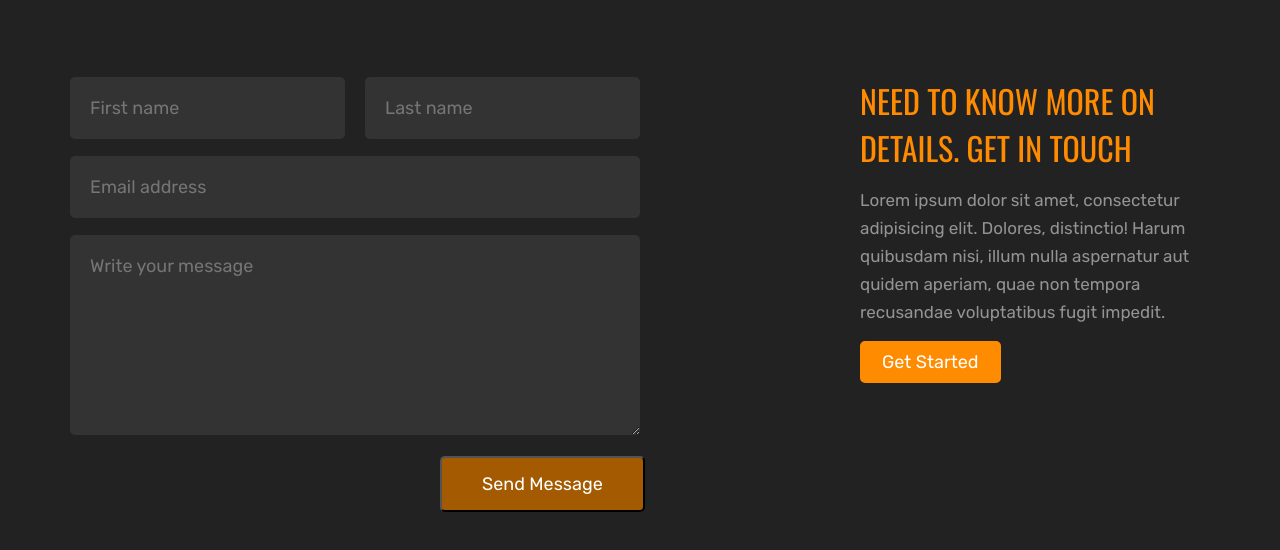
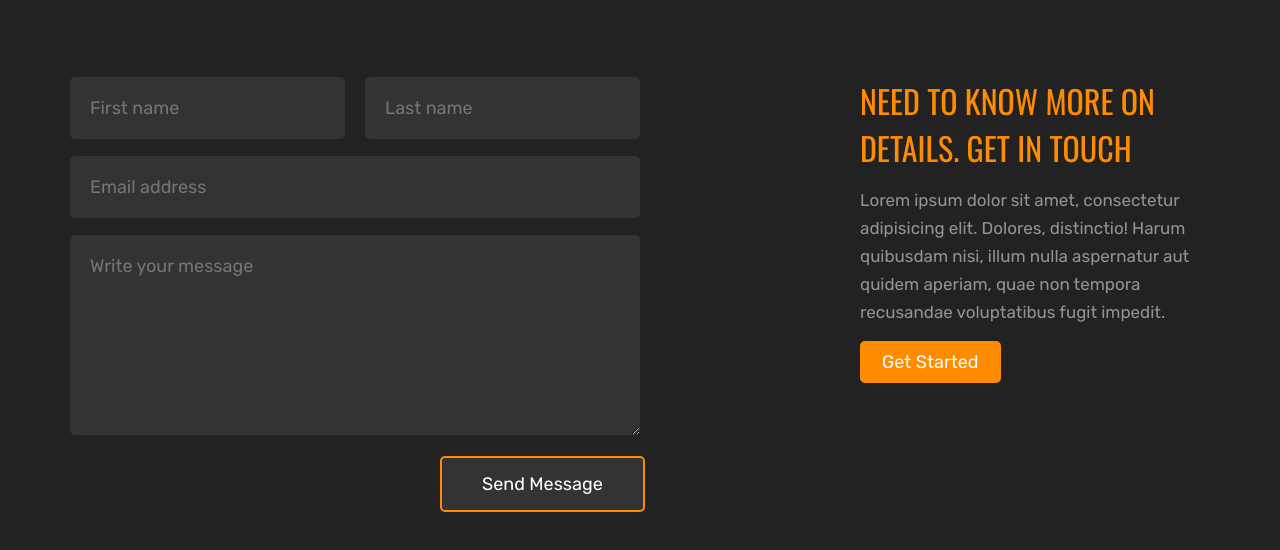
Before and after one commit to Muhammad-Hamim/skater, a plain HTML site: page index.html in a window 1280 px wide. In both pictures the pointer is over the input "Send Message". Shown: the part 9251-9801 px from the top of the page. Drawn offline with nearby package versions, Linux system fonts and the light colour scheme.

Commit message:
added contact button hover effect

```diff
--- a/style.css
+++ b/style.css
@@ -700,13 +700,14 @@ p {
 .contact-input input[type="submit"]{
     background-color: #FF8B00;
     padding: 15px 40px;
+    border: 2px solid #FF8B00;
     font-size: 18px;
     border-radius: 5px;
     cursor: pointer;
     transition: 0.3s;
 }
 .contact-input input[type="submit"]:hover{
-    background-color: #a35a00;
+    background-color: #333333;
 }
 .contact-content{
     width: 350px;
```
